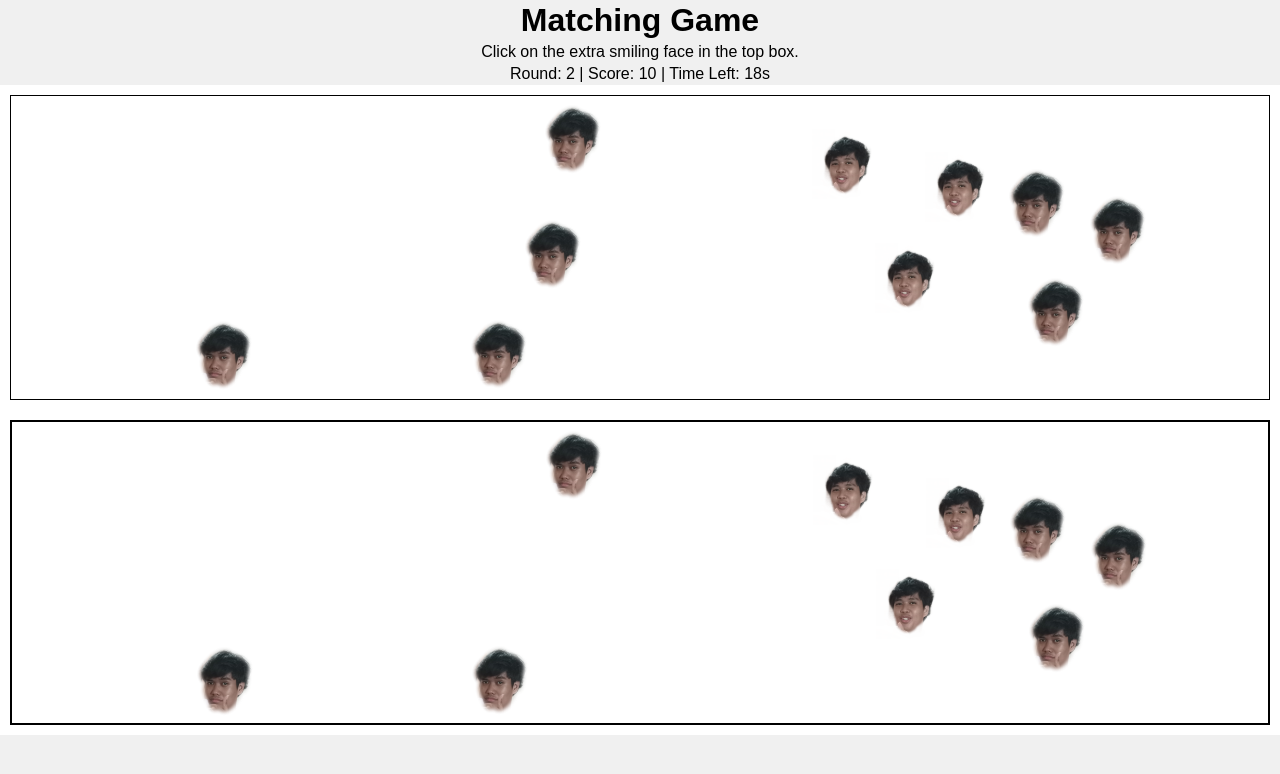
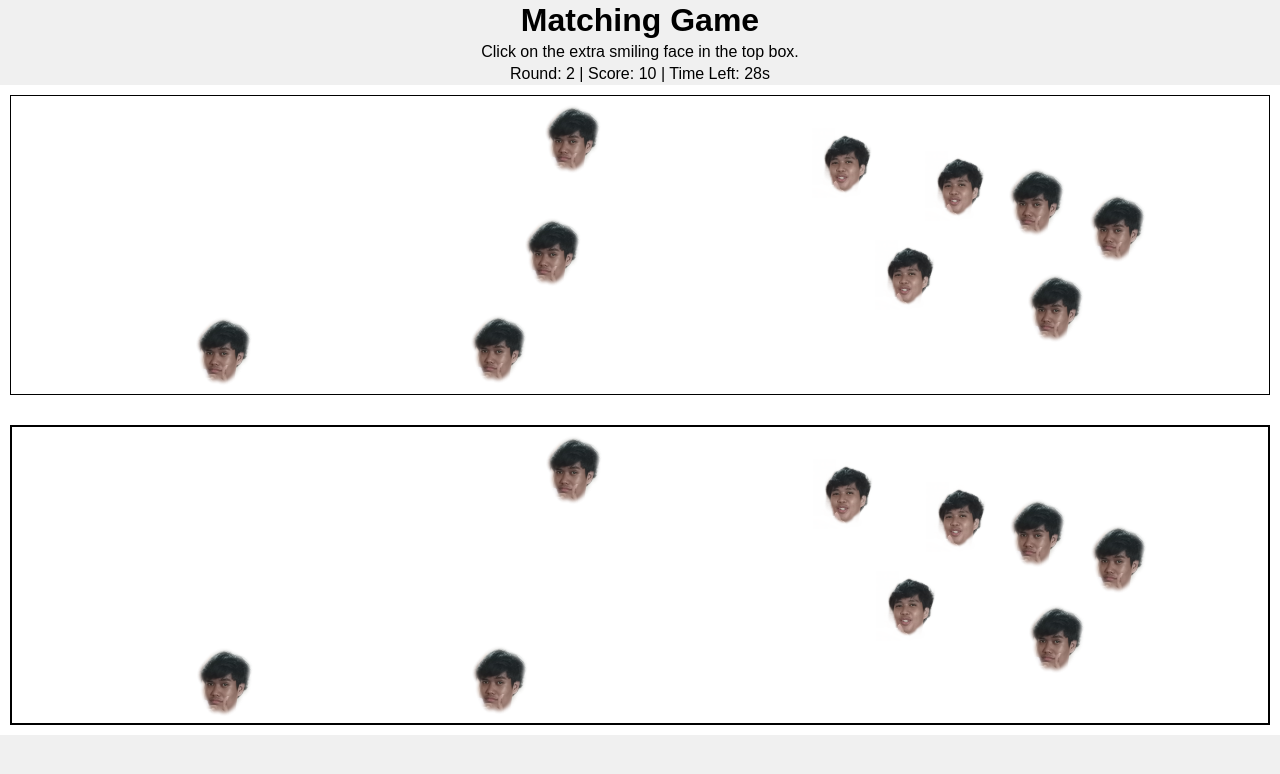
Before and after one commit to HopeActGroup1/Whatthehellllll, a plain HTML site: page index.html in a window 1280 px wide. Both pictures are taken after a click on the picture 1152 px from the left and 150 px from the top of the page. Drawn offline with Linux system fonts and the light colour scheme.

Commit message:
Update index.html

```diff
--- a/index.html
+++ b/index.html
@@ -24,7 +24,7 @@
             display: flex;
             flex-direction: column;
             align-items: center;
-            gap: 20px;
+            gap: 30px;
             padding: 10px;
             background-color: white;
             width: 100vw;
@@ -49,7 +49,7 @@
         let round = 1;
         let score = 0;
         let timer;
-        let timeLeft = 20; // 20-second timer
+        let timeLeft = 30; // 30-second timer
 
         function getRand(min, max) {
             return Math.floor((Math.random() * (max - min))) + min;
@@ -63,7 +63,7 @@
             round = 1;
             score = 0;
             numberOfFaces = 5;
-            timeLeft = 20;
+            timeLeft = 30;
             updateScoreBoard();
             generateFaces();
         }
@@ -113,7 +113,7 @@
                 score += 10;  // Increase score
                 round++; // Move to the next round
                 numberOfFaces += 5;  // Increase number of faces
-                timeLeft = 20;  // Reset timer
+                timeLeft = 30;  // Reset timer
                 updateScoreBoard();
                 generateFaces();
             };
@@ -123,9 +123,16 @@
     </script>
 </head>
 <body onload="generateFaces()">
+    <!-- Add the audio player for background music -->
+    <audio autoplay loop>
+        <source src="ksi.mp3" type="audio/mp3">
+        Your browser does not support the audio element.
+    </audio>
+
     <h1>Matching Game</h1>
     <p>Click on the extra smiling face in the top box.</p>
-    <div id="scoreBoard">Round: 1 | Score: 0 | Time Left: 20s</div> <!-- Scoreboard -->
+    <div id="scoreBoard">Round: 1 | Score: 0 | Time Left: 30s</div>
+
     <div id="gameContainer">
         <div id="leftSide"></div>
         <div id="rightSide"></div>
```
